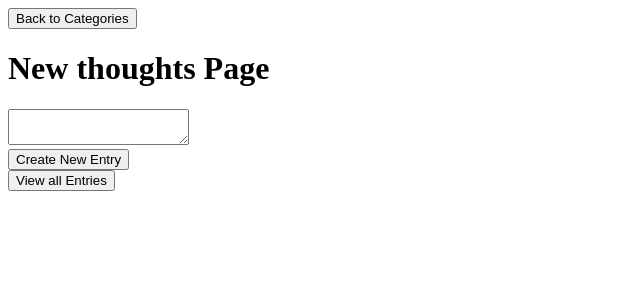
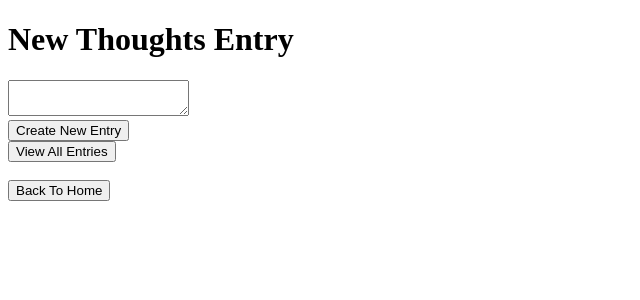
Before and after one commit to jamesphongduong/journal_REACT, a React (Create React App) app: page /entry/new/1 in a window 1280 px wide. Shown: the top 300 px of the page, without its empty margins (0-640 px from the left). Built offline with nearby package versions, Linux system fonts and the light colour scheme.

Commit message:
added more buttons/navigation

```diff
--- a/src/components/App.js
+++ b/src/components/App.js
@@ -9,7 +9,7 @@ import EditEntryPage from "./pages/EditEntryPage";
 
 class App extends Component {
     state = {
-        categories: ["food", "thoughts", "romance"],
+        categories: ["Food", "Thoughts", "Romance"],
         entries: []
     }
 
--- a/src/components/pages/JournalEntries.js
+++ b/src/components/pages/JournalEntries.js
@@ -9,32 +9,39 @@ class JournalEntries extends Component {
 
         return (
             <div>
-                <h1>Journal Entries</h1>
+                <h1>All Entries</h1>
+
                 <ul>
                     {entries.map((item, index) => {
                         return (
                         <li key={item.entry}>
                             {item.entry}
+                            <div>
                                 {/* button to delete single entry */}
                                 <button onClick={
                                     () => {
                                         onEntryDeleteSubmit(index);
                                     }
-                                }> Delete entry
+                                    }> Delete Entry
                                 </button>
                                 {/* button to navigate to view single entry */}
                                 <Link to={`/entries/${index}`}>
                                     <button>
-                                    View entry
+                                        View Entry
                                     </button>
                                 </Link>
                                 <Link to={`/entries/${index}/edit`}>
                                 <button> Edit Journal Entry </button>
                                 </Link>
+                            </div>
+                            <hr />
                         </li>
                         );
                     })}
                 </ul>
+                <Link to="/">
+                    <button> Back To Home</button>
+                </Link>
             </div>
         );
     }
--- a/src/components/pages/NewEntryPage.js
+++ b/src/components/pages/NewEntryPage.js
@@ -26,16 +26,18 @@ class NewEntryPage extends Component {
             <div>
                 {category &&
                     <div>
-                        <Link to="/category">
-                            <button>Back to Categories</button>
-                        </Link>
-                        <h1>New {category} Page</h1>
+
+                        <h1>New {category} Entry</h1>
                         <EntryForm onEntryFormSubmit={onEntryFormSubmit} category={category}/>
                             <Link to="/entries">
-                                <button>View all Entries</button>
+                                <button>View All Entries</button>
                             </Link>
                     </div>
                 }
+                <br />
+                <Link to="/">
+                    <button>Back To Home</button>
+                </Link>
             </div>
         )
     }
```
Also changed, not shown: challenge.txt. Lines whose indentation alone changed are shown as unchanged.
